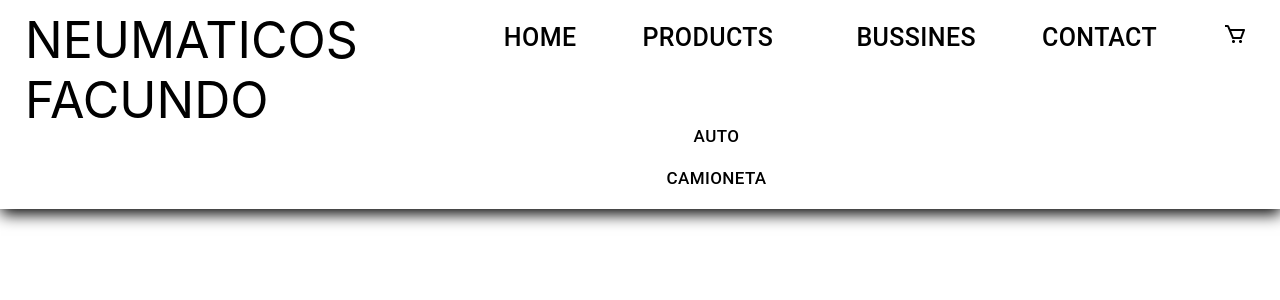
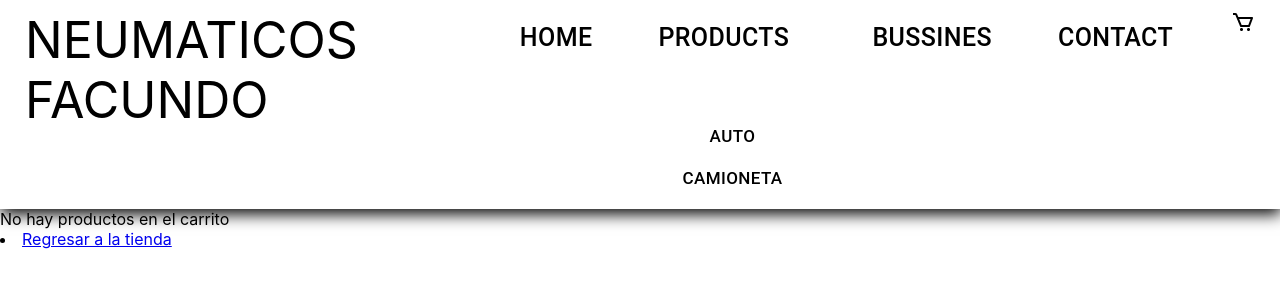
Before and after one commit to Agustin508/ProyectoReact-IvanGonzalez, a React (Create React App) app in the folder ecommerce-react/: page /Cart in a window 1280 px wide. Shown: the top 300 px of the page. Built offline with nearby package versions, Linux system fonts and the light colour scheme; the HTML template or start-up script is replaced by a standard one.

Commit message:
Tarea cartview realizada

```diff
--- a/ecommerce-react/src/components/ItemDetails/ItemDetails.js
+++ b/ecommerce-react/src/components/ItemDetails/ItemDetails.js
@@ -5,15 +5,15 @@
 import { CartContext } from '../../context/CartContext';
 
 
-const ItemDetails = ({data}) => {
+const ItemDetails = ({data, cartArray}) => {
 
     const[quantity, setQuantity] = useState(false)
 
     const {addProviderToCart} = useContext(CartContext)
 
     const onAdd = (count) => {
-        addProviderToCart(data, count)
-
+        addProviderToCart({...data, cantidad: count})
+        console.log ("productos agregados:" , cartArray)
         setQuantity(true);
     }
 
--- a/ecommerce-react/src/components/ItemListContainer/ItemListContainer.js
+++ b/ecommerce-react/src/components/ItemListContainer/ItemListContainer.js
@@ -16,7 +16,7 @@
 
   return (
     <div className="cards">
-        <ItemDetails data={data}/>
+        <ItemDetails data={data} cartArray={cartArray}/>
 
         <Button>
         <Link to={`/Detail/${id}`}>Mas Informacion</Link>
--- a/ecommerce-react/src/components/NavBar/NavBar.js
+++ b/ecommerce-react/src/components/NavBar/NavBar.js
@@ -3,8 +3,16 @@
 import './NavBar.css'
 import CartWidget from '../CartWidget/CartWidget';
 import SeccionCategory from '../SeccionCategory/SeccionCategory';
+import { useContext } from 'react';
+import { CartContext } from '../../context/CartContext';
+
 
 function NavBar() {
+
+  const {cantidad, cartArray} = useContext(CartContext)
+
+  console.log ("es la cantidad:" , cantidad())
+
   return (
     <header>
     <div>
@@ -29,15 +37,17 @@
          </Button></li>
       <li><Button>
          <Link to={'/Contacto'} className='ButtonNavBar'>Contact</Link>
-         </Button></li>
-      <li>
-      <Button><Link to={'/cart'}  className='ButtonNavBar'><CartWidget/></Link></Button>
-
+         </Button>
       </li>
     </ul>
+      <Link to={'/cart'}  className='ButtonNavBar'><CartWidget/></Link>
+
+
+
+
     </header>
 
-  );
+  )
 }
 
 export default NavBar;
--- a/ecommerce-react/src/context/CartContext.js
+++ b/ecommerce-react/src/context/CartContext.js
@@ -6,37 +6,47 @@
 
     const [cartArray, setCartArray] = useState([])
 
-    const addProviderToCart = (product, count) => {
-        console.log(`Agregaste ${product.name},cantidad: ${count}`)
-        const newPro = {
-            item: product,
-            count
-        }
-        setCartArray([...cartArray, newPro])
+    const addProviderToCart = (product) => {
+        let exist = cartArray.find(cartArrays => cartArrays.id === product.id)
+        const { cantidad } = data;
+        data.cantidad = product.cantidad + cantidad;
+        const newCart = [...cartArray];
+        setCartArray(newCart)
+
+        !exist && setCartArray(cartArray => [...cartArray, product])
+
     }
 
     const deleteItem = (product) =>{
-        setCartArray(cartArray.filter( cartArray => cartArray.id !== product.id))
+        setCartArray(cartArray.filter((cartArrays) => {
+            return cartArrays.id !== product.id
+        }))
     }
 
-    const clearCart = () => {
-        setCartArray([])
+
+    const totalProductos = () => {
+        const total = cartArray.reduce((acum , product) => acum = acum + (product.price * product.cantidad), 0 )
+        console.log("es un total de",  total)
+        return(
+            total
+        )
     }
 
-    const isInCart = (id) =>{
-        return cartArray.some(element => element.id === id)
+
+    const cantidad = () =>{
+        cartArray.reduce((acum , product) => acum += product.cantidad , 0)
     }
 
-    const value = {
+    const data = {
         cartArray,
         addProviderToCart,
-        isInCart,
-        clearCart,
         deleteItem,
+        totalProductos,
+        cantidad
     }
 
     return(
-        <CartContext.Provider value={value}>
+        <CartContext.Provider value={data}>
             {children}
         </CartContext.Provider>
     )
--- a/ecommerce-react/src/pages/CartWidgetPage.js
+++ b/ecommerce-react/src/pages/CartWidgetPage.js
@@ -2,24 +2,55 @@
 import { CartContext } from "../context/CartContext"
 import { Button } from "@mui/material"
 import DeleteIcon from '@mui/icons-material/Delete';
+import { Link } from 'react-router-dom';
+
 
 const CartWidgetPage = () => {
 
-    const {cartArray, deleteItem} = useContext(CartContext)
+    const {cartArray, deleteItem, totalProductos} = useContext(CartContext)
+
+    console.log ("cartArray" , cartArray)
 
     return(
         <div>
-            {cartArray.map(prod =>
+            {cartArray.length === 0 &&
+               <div>
+                   <p>No hay productos en el carrito</p>
+                   <li>
+                    <Link to={'/Products'}>Regresar a la tienda</Link>
+                    </li>
+               </div>
+            }
+
+             {(cartArray.length > 0) && cartArray.map((cartArrays)=> {
+                const {price, measure, name, cantidad, id} = cartArrays
+                return(
+            <div>
+
+                <div key={id}>
+                    <p>Nombre: {name}</p>
+                    <p>Price:{price}</p>
+                    <p>cantidad:{cantidad}</p>
+
+                    <p>Measure:{measure}</p>
+                    {<Button onClick={() => deleteItem(cartArrays)}>
+                    <DeleteIcon />
+                    </Button>}
+                </div>
+
+            </div>
+            )
+            })}
+            {
+            (cartArray.length >=1)
+
+            &&
 
             <div>
-                <p>Nombre: {prod.item.name}</p>
-                Price:{prod.item.price}
-                {<Button className='btn-delete' onClick={deleteItem}>
-                <DeleteIcon />
-                </Button>}
+
+                <h5>El total es : {totalProductos()}</h5>
             </div>
-
-            )}
+            }
         </div>
     )
 }
```
